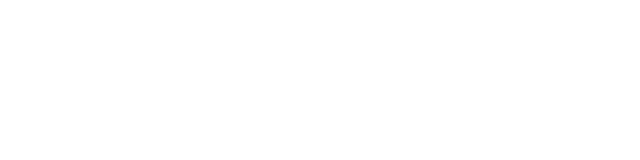
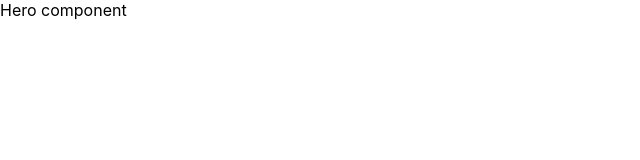
Before and after one commit to ahhreggi/exp-con, a React (Create React App) app: page / in a window 1280 px wide. Shown: the top 160 px of the page, without its empty margins (0-640 px from the left). Built offline with nearby package versions, Linux system fonts and the light colour scheme.

Commit message:
Add Hero component files

```diff
--- a/src/App.js
+++ b/src/App.js
@@ -1,7 +1,9 @@
+import Hero from "./components/Hero";
+
 const App = () => {
   return (
     <div className="App">
-
+      <Hero />
     </div>
   );
 };
--- /dev/null
+++ b/src/components/Hero/index.js
@@ -0,0 +1,9 @@
+const Hero = () => {
+  return (
+    <div className="Hero">
+      Hero component
+    </div>
+  );
+};
+
+export default Hero;
```
Also changed, not shown: src/components/Hero/index.scss (added).
